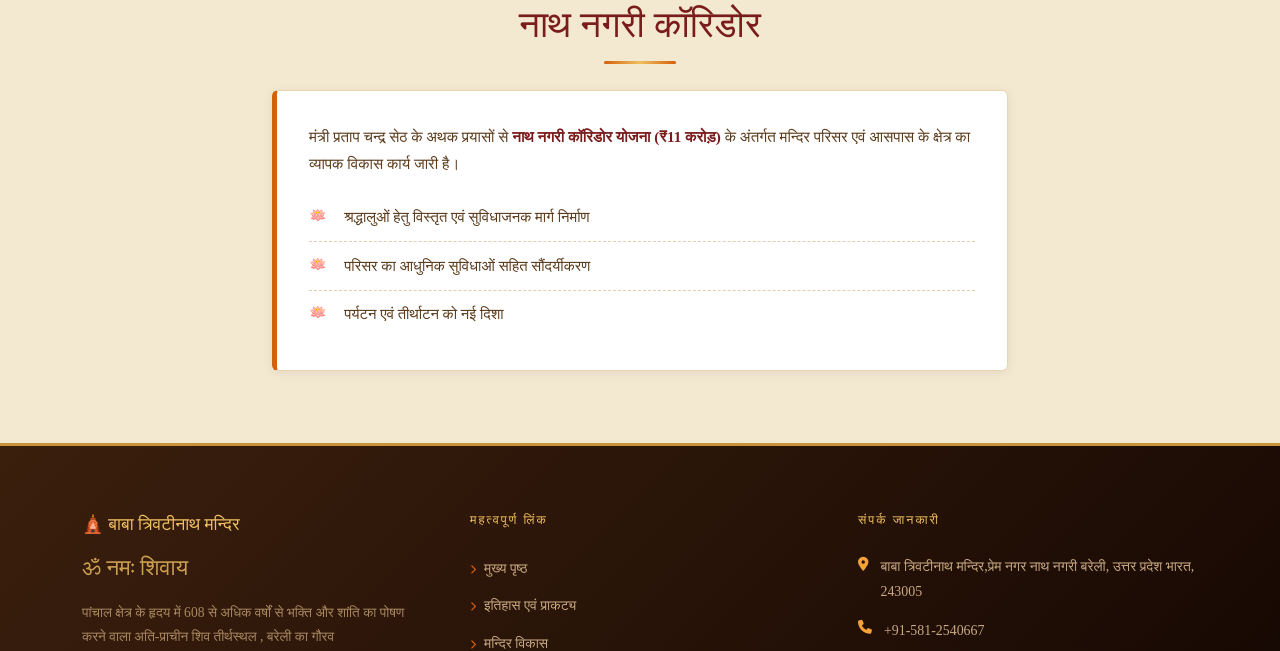
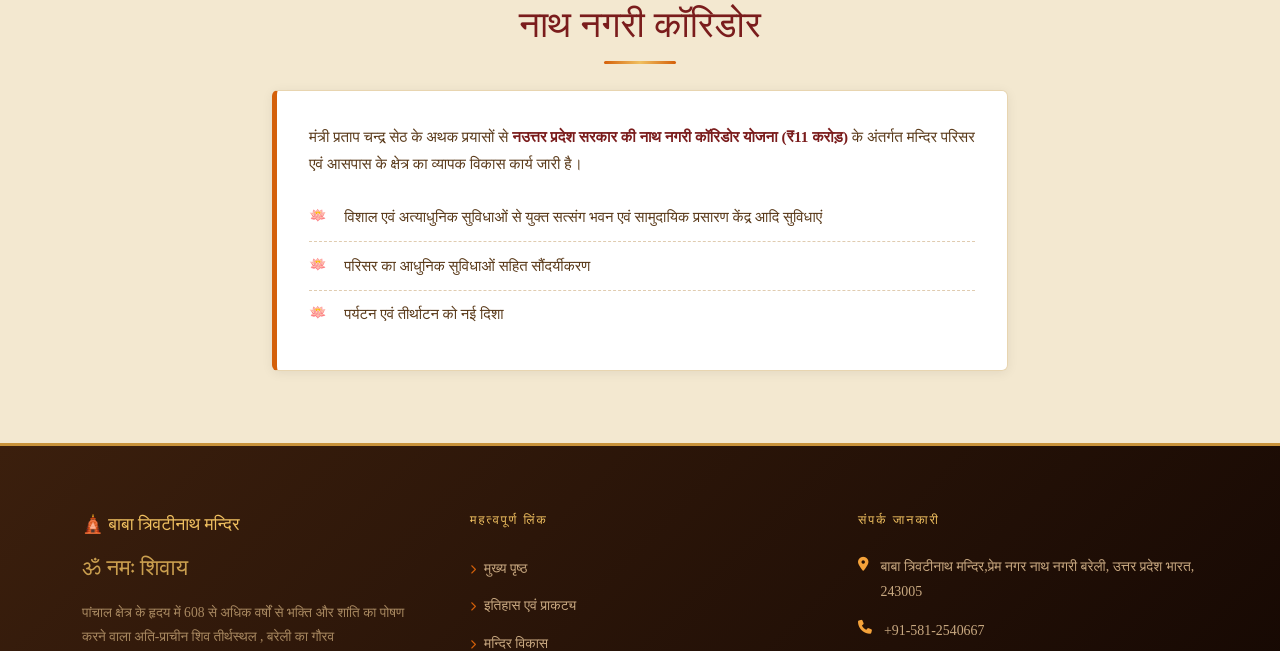
Before and after one commit to Deep9058/trivatinath, a website: page public/additions.html in a window 1280 px wide. Shown: the part 2820-3471 px from the top of the page. Drawn offline with nearby package versions, Linux system fonts and the light colour scheme; a web font is replaced by a local one.

Commit message:
Update description of Nath Nagari Corridor project

```diff
--- a/public/additions.html
+++ b/public/additions.html
@@ -188,9 +188,9 @@
         <h2 class="section-title">नाथ नगरी कॉरिडोर</h2>
         <div class="gold-rule"></div>
         <div style="background:#fff; border:1px solid #e8d5b0; border-left:5px solid var(--saffron); border-radius:var(--radius); padding:2rem; text-align:left; box-shadow:var(--shadow-sm);">
-          <p style="font-size:.95rem; color:var(--text-mid);">मंत्री प्रताप चन्द्र सेठ के अथक प्रयासों से <strong style="color:var(--maroon);">नाथ नगरी कॉरिडोर योजना (₹11 करोड़)</strong> के अंतर्गत मन्दिर परिसर एवं आसपास के क्षेत्र का व्यापक विकास कार्य जारी है।</p>
+          <p style="font-size:.95rem; color:var(--text-mid);">मंत्री प्रताप चन्द्र सेठ के अथक प्रयासों से <strong style="color:var(--maroon);">नउत्तर प्रदेश सरकार की नाथ नगरी कॉरिडोर योजना (₹11 करोड़) </strong> के अंतर्गत मन्दिर परिसर एवं आसपास के क्षेत्र का व्यापक विकास कार्य जारी है।</p>
           <ul class="feature-list mt-3">
-            <li>श्रद्धालुओं हेतु विस्तृत एवं सुविधाजनक मार्ग निर्माण</li>
+            <li>विशाल एवं अत्याधुनिक सुविधाओं से युक्त सत्संग भवन एवं सामुदायिक प्रसारण केंद्र आदि सुविधाएं</li>
             <li>परिसर का आधुनिक सुविधाओं सहित सौंदर्यीकरण</li>
             <li>पर्यटन एवं तीर्थाटन को नई दिशा</li>
           </ul>
```
